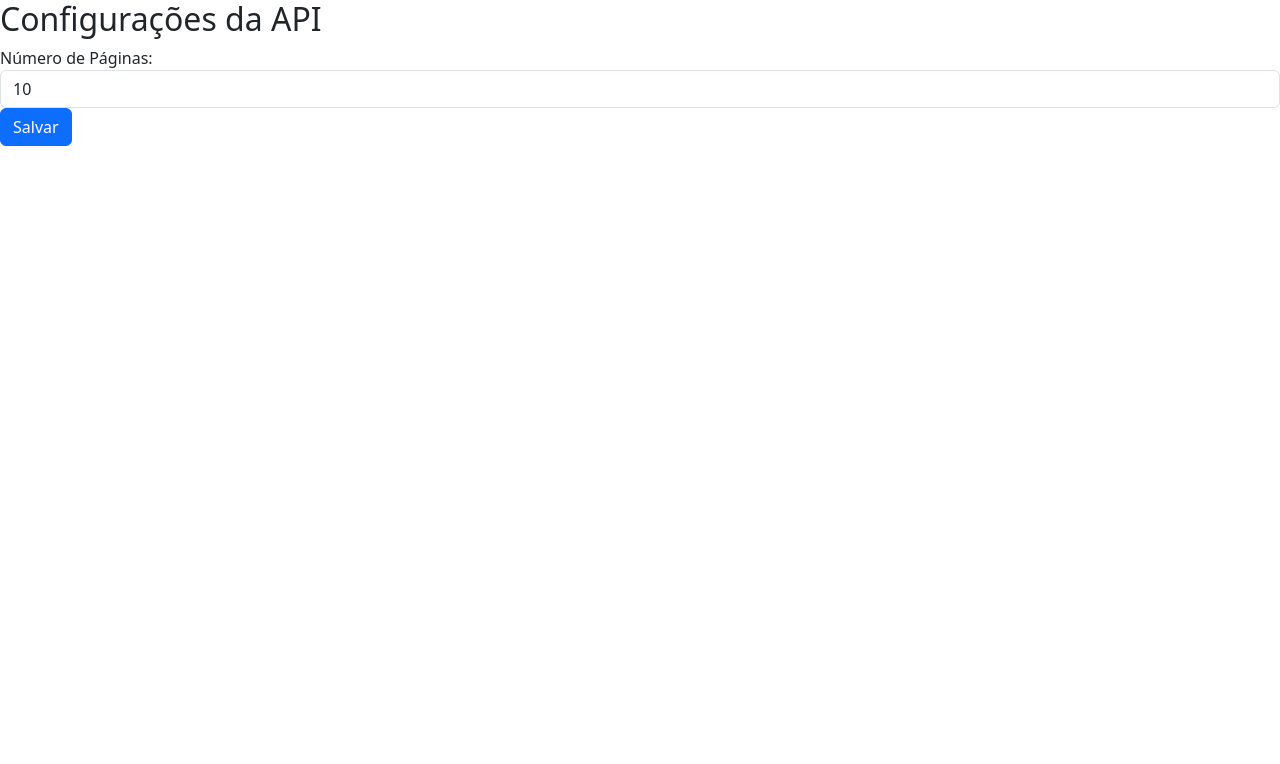
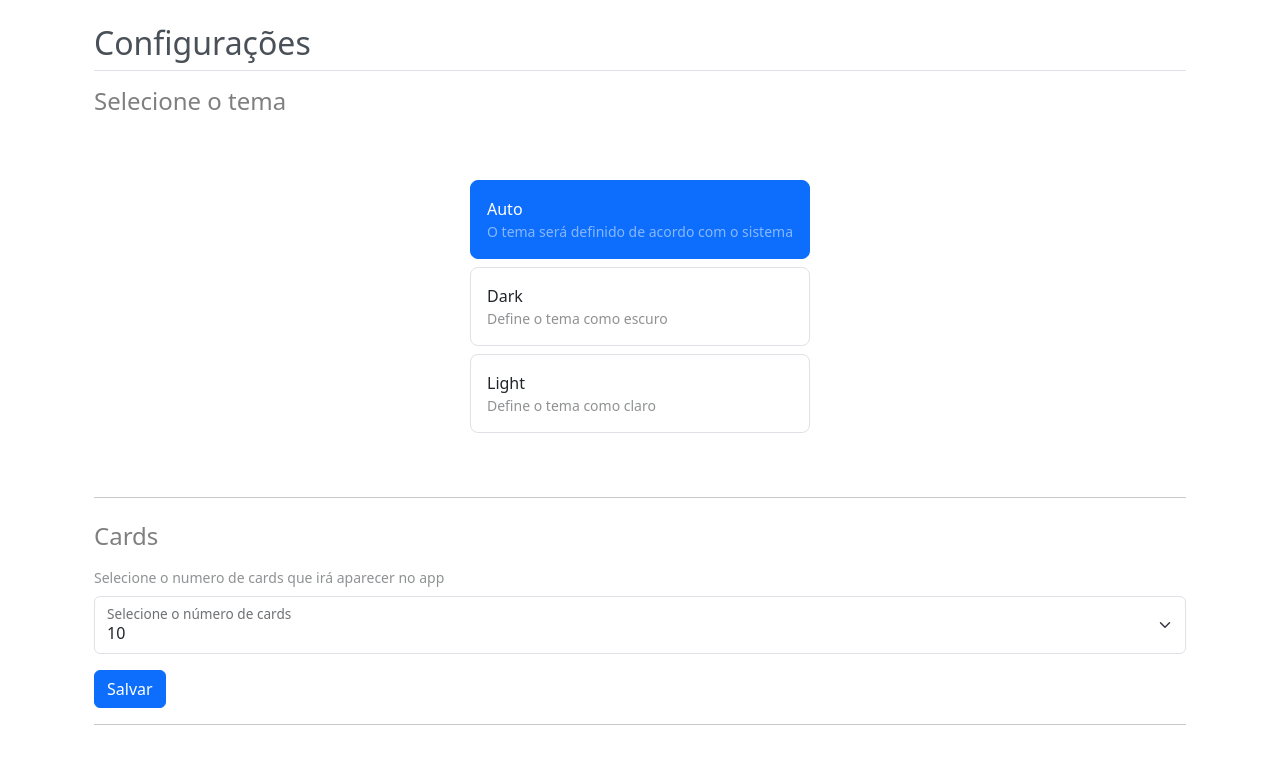
Before and after one commit to EcthorSilva/news, a React (Create React App) app: page /ConfigPage in a window 1280 px wide. Shown: the top 764 px of the page. Built offline with nearby package versions, Linux system fonts and the light colour scheme.

Commit message:
Add: Alterei a ConfigPage e adicionei uma opção para selecionar o tema

```diff
--- a/package.json
+++ b/package.json
@@ -9,6 +9,7 @@
     "@testing-library/user-event": "^13.5.0",
     "axios": "^1.7.2",
     "bootstrap": "^5.3.3",
+    "bootstrap-icons": "^1.11.3",
     "react": "^18.3.1",
     "react-dom": "^18.3.1",
     "react-router-dom": "^6.23.1",
--- a/src/index.js
+++ b/src/index.js
@@ -1,4 +1,3 @@
-// src/index.js
 import React from 'react';
 import ReactDOM from 'react-dom/client';
 import './index.css';
@@ -7,7 +6,8 @@ import reportWebVitals from './reportWebVitals';
 
 // import bootstrap
 import 'bootstrap/dist/css/bootstrap.min.css';
-import 'bootstrap/dist/js/bootstrap.bundle.min';
+import 'bootstrap/dist/js/bootstrap.bundle.min.js';
+import 'bootstrap-icons/font/bootstrap-icons.css';
 
 const root = ReactDOM.createRoot(document.getElementById('root'));
 root.render(
--- a/src/router/ConfigPage.js
+++ b/src/router/ConfigPage.js
@@ -3,29 +3,105 @@ import { useNavigate } from 'react-router-dom';
 
 const ConfigPage = () => {
    const [maxPages, setMaxPages] = useState(localStorage.getItem('maxPages') || 10);
+   const [selectedRadio, setSelectedRadio] = useState('listGroupCheckableRadios1'); // Estado para o radio selecionado
    const navigate = useNavigate();
 
+   // Função para salvar as configurações
    const handleSave = () => {
       localStorage.setItem('maxPages', maxPages);
       navigate('/'); // Navegue de volta para a página principal
    };
 
+   // Função para lidar com a mudança do radio
+   const handleRadioChange = (id) => {
+      setSelectedRadio(id);
+   };
+
    return (
       <div className="config-page">
-      <h2>Configurações da API</h2>
-      <div className="form-group">
-        <label htmlFor="maxPages">Número de Páginas:</label>
+         <div className="container px-4 py-4">
+            <h2 className='pb-2 border-bottom text-dark-emphasis'>Configurações</h2>
+
+            <h4 className="py-2 text-black-50">Selecione o tema</h4>
+            <div className="d-flex flex-column flex-md-row gap-4 py-md-5 justify-content-center">
+               <div className="list-group list-group-checkable d-grid gap-2 border-0">
                   <input
-          type="number"
+                     className="list-group-item-check pe-none"
+                     type="radio"
+                     name="listGroupCheckableRadios"
+                     id="listGroupCheckableRadios1"
+                     value=""
+                     style={{ display: 'none' }}
+                     checked={selectedRadio === 'listGroupCheckableRadios1'}
+                     onChange={() => handleRadioChange('listGroupCheckableRadios1')}
+                  />
+                  <label
+                     className={`list-group-item rounded-3 py-3 ${selectedRadio === 'listGroupCheckableRadios1' ? 'active' : ''}`}
+                     htmlFor="listGroupCheckableRadios1"
+                  >
+                     Auto
+                     <span className="d-block small opacity-50">O tema será definido de acordo com o sistema</span>
+                  </label>
+
+                  <input
+                     className="list-group-item-check pe-none"
+                     type="radio"
+                     name="listGroupCheckableRadios"
+                     id="listGroupCheckableRadios2"
+                     value=""
+                     style={{ display: 'none' }}
+                     checked={selectedRadio === 'listGroupCheckableRadios2'}
+                     onChange={() => handleRadioChange('listGroupCheckableRadios2')}
+                  />
+                  <label
+                     className={`list-group-item rounded-3 py-3 ${selectedRadio === 'listGroupCheckableRadios2' ? 'active' : ''}`}
+                     htmlFor="listGroupCheckableRadios2"
+                  >
+                     Dark
+                     <span className="d-block small opacity-50">Define o tema como escuro</span>
+                  </label>
+
+                  <input
+                     className="list-group-item-check pe-none"
+                     type="radio"
+                     name="listGroupCheckableRadios"
+                     id="listGroupCheckableRadios3"
+                     value=""
+                     style={{ display: 'none' }}
+                     checked={selectedRadio === 'listGroupCheckableRadios3'}
+                     onChange={() => handleRadioChange('listGroupCheckableRadios3')}
+                  />
+                  <label
+                     className={`list-group-item rounded-3 py-3 ${selectedRadio === 'listGroupCheckableRadios3' ? 'active' : ''}`}
+                     htmlFor="listGroupCheckableRadios3"
+                  >
+                     Light
+                     <span className="d-block small opacity-50">Define o tema como claro</span>
+                  </label>
+               </div>
+            </div>
+
+            <hr />
+
+            <h4 className="py-2 text-black-50">Cards</h4>
+            <span className="d-block small opacity-50 pb-2">Selecione o numero de cards que irá aparecer no app</span>
+            <div className="form-floating">
+               <select
+                  className="form-select"
                   id="maxPages"
+                  aria-label="Floating label select example"
                   value={maxPages}
                   onChange={(e) => setMaxPages(e.target.value)}
-          className="form-control"
-        />
+               >
+                  <option value="10">10</option>
+                  <option value="15">15</option>
+                  <option value="20">20</option>
+               </select>
+               <label htmlFor="maxPages">Selecione o número de cards</label>
             </div>
-      <button onClick={handleSave} className="btn btn-primary">
-        Salvar
-      </button>
+            <button onClick={handleSave} className="btn btn-primary mt-3">Salvar</button>
+            <hr />
+         </div>
       </div>
    );
 };
```
Also changed, not shown: 1 other file (tests, documents, lock files or other folders). Lines whose indentation alone changed are shown as unchanged.
